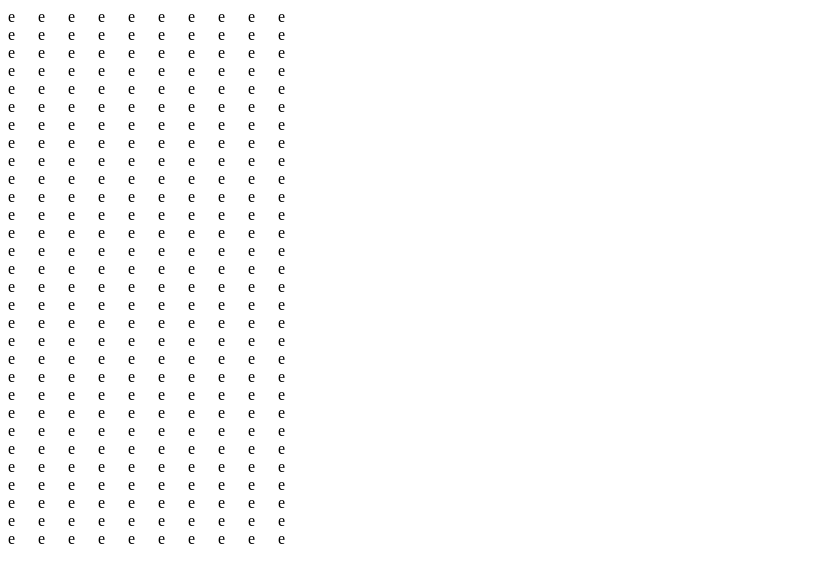
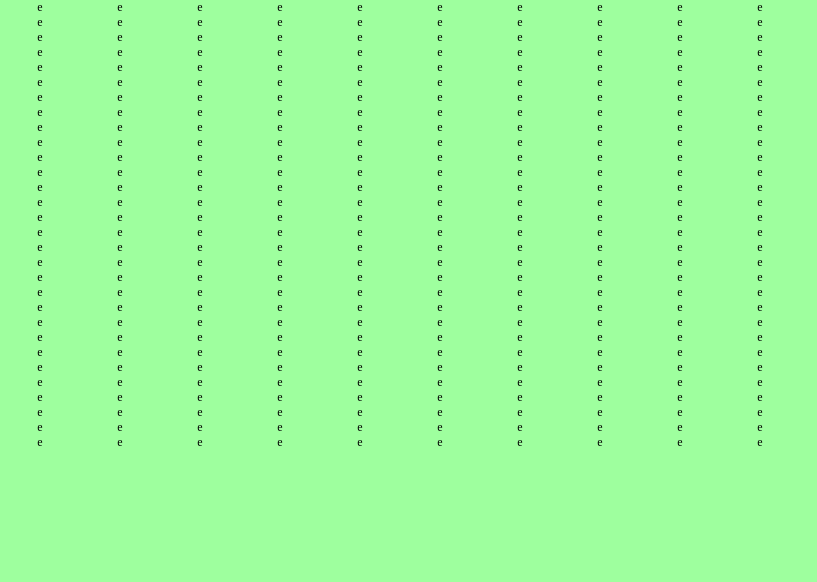
Before and after one commit to amirjanyanIT/play-only-good-things, a React (Create React App) app: page / in a window 1280 px wide. Shown: the top 582 px of the page, without its empty margins (0-817 px from the left). Built offline with nearby package versions, Linux system fonts and the light colour scheme.

Commit message:
finalizing logic store part

```diff
--- a/src/App.tsx
+++ b/src/App.tsx
@@ -5,20 +5,20 @@ import { useEffect } from "react";
 
 function App() {
   useEffect(() => {
-    store.initialize();
-    window.addEventListener("keyup", (e) => {
-      if(e.key === 'e') {
-        store.moveBoard();
-      }
-    });
+
   }, []);
 
   return (
-    <div className="App">
+    <div className="App" style={
+      {
+        width: store.display[0],
+        height: store.display[1],
+      }
+    }>
       {store.board.map((c, cI) => (
         <div className="line" key={cI}>
           {c.map((i, iI) => (
-            <div key={iI} className="item">
+            <div key={iI} className={`item item--${i}`}>
               {i}
             </div>
           ))}
--- a/src/index.css
+++ b/src/index.css
@@ -1,8 +1,38 @@
+
+:root {
+    --background-color: #9eff9e;
+}
+
+html {
+    box-sizing: border-box;
+    font-size: 12px;
+    margin: 0;
+}
+
+body {
+    margin: 0;
+    background-color: var(--background-color);
+}
+
 .line {
     display: flex;
     width: 100%;
 }
 
 .item {
+    text-align: center;
+    flex: 1;
     width: 30px;
 }
+
+.item--e {
+
+}
+
+.item--o {
+    background-color: red;
+}
+
+.item--x {
+    background-color: green;
+}
--- a/src/store.ts
+++ b/src/store.ts
@@ -10,7 +10,13 @@ import { makeAutoObservable } from "mobx";
 type ObjectsT = "e" | "x" | "o" | "p";
 type RatesT = { type: ObjectsT; rate: number }[];
 
+type GameStatusT = "hold" | "in-progress" | "game-over";
+type PlayerDirection = "left" | "right";
+
 class Store {
+  gameStatus: GameStatusT = "hold";
+  speed = 1000;
+  display = [800, 600];
   board: ObjectsT[][] = [];
   scale = 10;
   itemsAtLine = 5;
@@ -20,6 +26,10 @@ class Store {
     { type: "x", rate: 0.1 },
     { type: "o", rate: 0.2 },
   ];
+
+  intervalName: number | null = null;
+
+  playerLine: ObjectsT[] = [];
 
   constructor() {
     makeAutoObservable(this);
@@ -31,8 +41,11 @@ class Store {
       this.board[i] = [];
       for (let j = 0; j < this.scale; j++) {
         this.board[i][j] = "e";
+        this.playerLine.push("e");
       }
     }
+
+    this.playerLine[(this.playerLine.length - 1) / 2] = "p";
   }
 
   private genItem() {
@@ -80,7 +93,7 @@ class Store {
     return true;
   }
 
-  public moveBoard() {
+  private moveBoard() {
     let lastLine = this.board[this.board.length - 1];
 
     for (let i = this.board.length - 1; i >= 0; i--) {
@@ -92,6 +105,59 @@ class Store {
 
     return lastLine;
   }
+
+  public movePlayer(direction: PlayerDirection) {
+    if(this.gameStatus !== 'in-progress'){
+      return false;
+    }
+
+
+    const whiteLine = [...this.playerLine].map(() => "e");
+    const currentDirection = this.playerLine.indexOf("p");
+
+    if (currentDirection === 0 && direction === "left") {
+      return false;
+    }
+
+    if (
+      currentDirection === this.playerLine.length - 1 &&
+      direction === "right"
+    ) {
+      return false;
+    }
+
+    switch (direction) {
+      case "left": {
+        whiteLine[currentDirection - 1] = "p";
+        break;
+      }
+      case "right": {
+        whiteLine[currentDirection + 1] = "p";
+        break;
+      }
+
+    }
+
+    return true;
+  }
+
+  public start() {
+    this.initialize();
+    this.gameStatus = 'in-progress';
+
+    this.intervalName =  window.setInterval(() => {
+      this.moveBoard();
+    }, this.speed);
+  }
+
+  public end() {
+    this.initialize();
+    this.gameStatus = 'hold';
+
+    if(this.intervalName) {
+      clearInterval(this.intervalName);
+    }
+  }
 }
 
 export const store = new Store();
```
